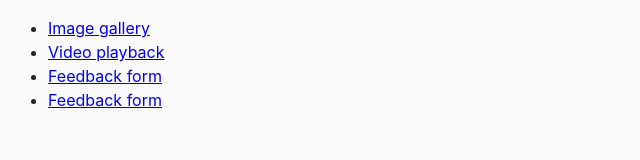
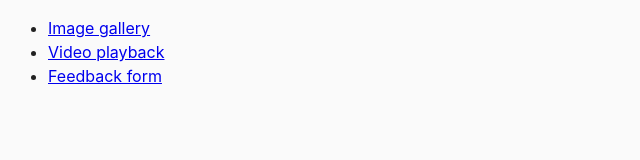
Before and after one commit to OlegDerevyanko/goit-js-hw-08, a website built with Parcel: page src/index.html in a window 1280 px wide. Shown: the whole page, without its empty margins (0-640 px from the left). Built offline with nearby package versions, Linux system fonts and the light colour scheme.

Commit message:
Update index.html

```diff
--- a/src/index.html
+++ b/src/index.html
@@ -12,7 +12,6 @@
       <li><a href="01-gallery.html">Image gallery</a></li>
       <li><a href="02-video.html">Video playback</a></li>
       <li><a href="03-feedback.html">Feedback form</a></li>
-      <li><a href="03-feedback.html">Feedback form</a></li>
     </ul>
   </body>
 </html>
```
